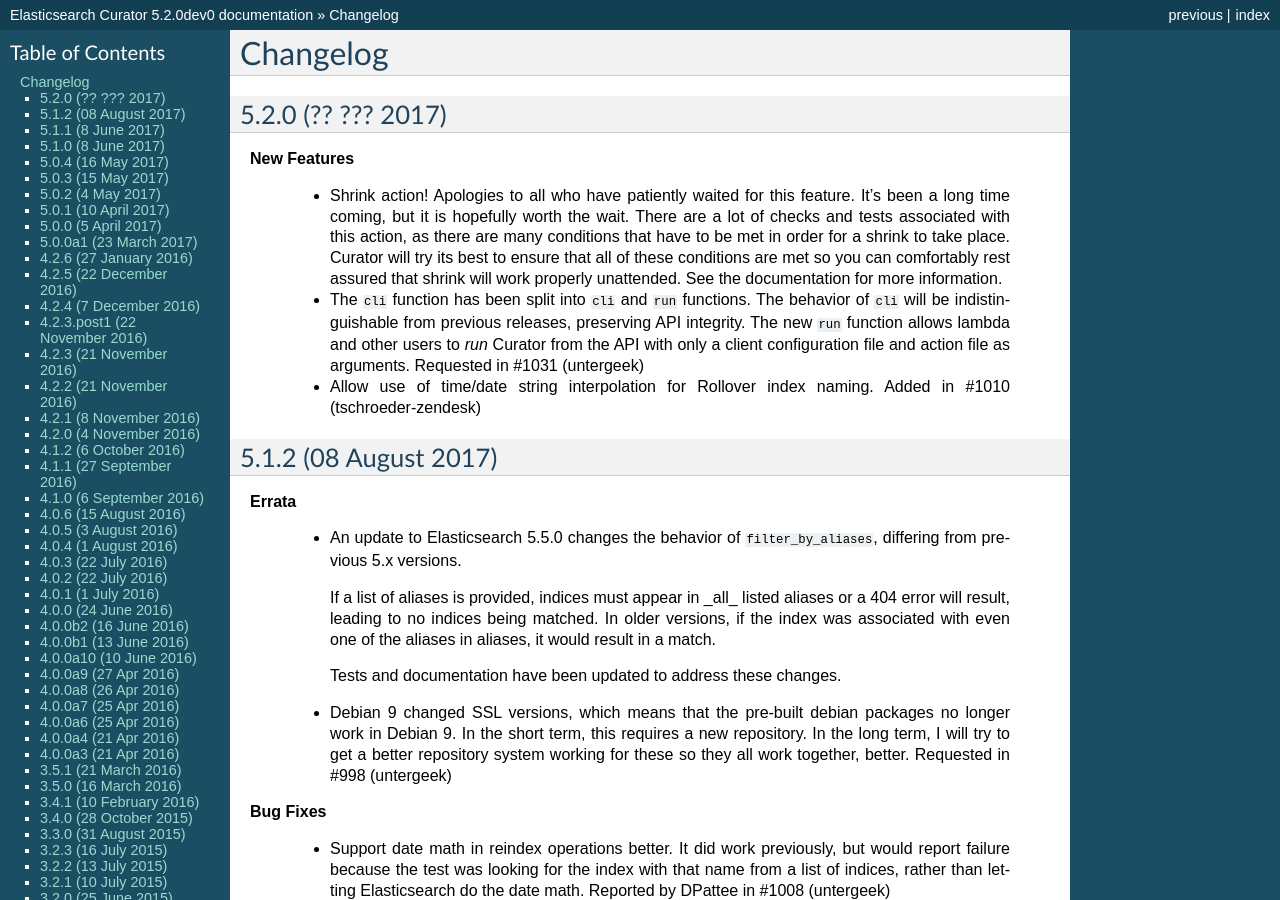
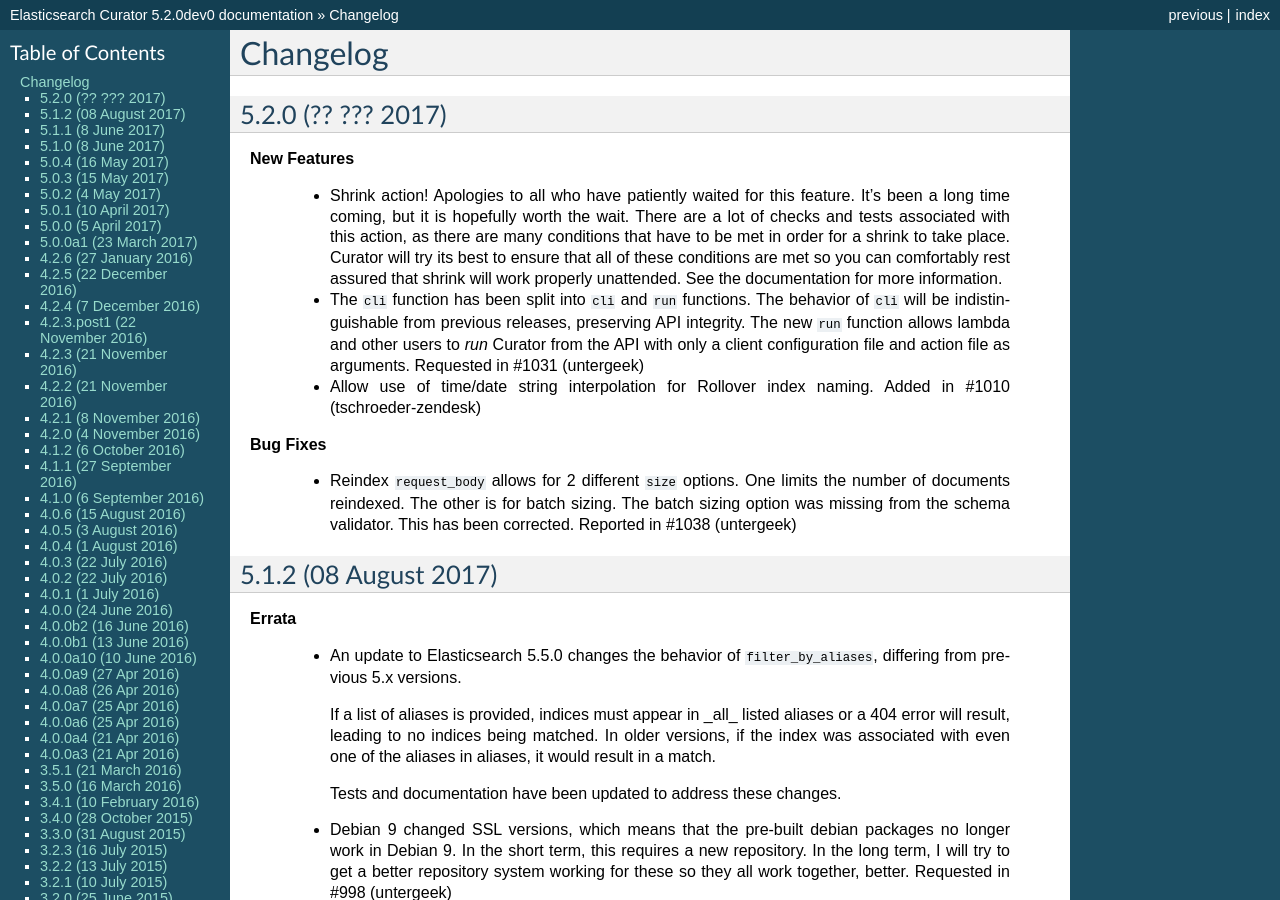
Before and after one commit to elastic/curator, a Sphinx documentation site: the page built from docs/Changelog.rst, in a window 1280 px wide and 900 px high. Built offline with Sphinx 7.4.7, drawn with Linux system fonts in a browser that asks for light colours.

Commit message:
Add batch size to schema for reindex request_body
fixes #1038

```diff
--- a/docs/Changelog.rst
+++ b/docs/Changelog.rst
@@ -23,6 +23,12 @@
   * Allow use of time/date string interpolation for Rollover index naming.
     Added in #1010 (tschroeder-zendesk)
 
+**Bug Fixes**
+
+  * Reindex ``request_body`` allows for 2 different ``size`` options.  One
+    limits the number of documents reindexed.  The other is for batch sizing.
+    The batch sizing option was missing from the schema validator.  This has
+    been corrected.  Reported in #1038 (untergeek)
 
 5.1.2 (08 August 2017)
 ----------------------
```
Also changed, not shown: 1 other file.
